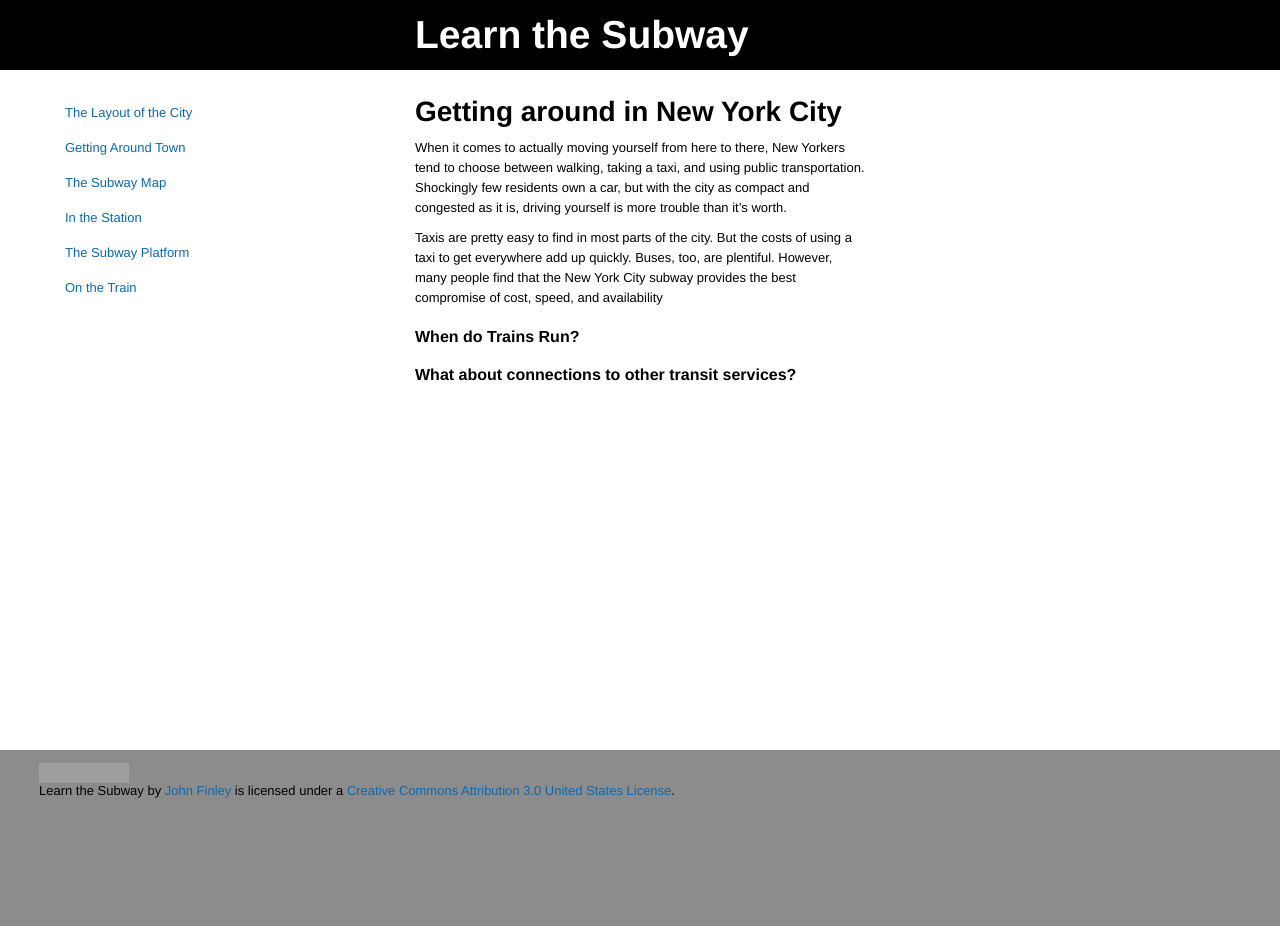
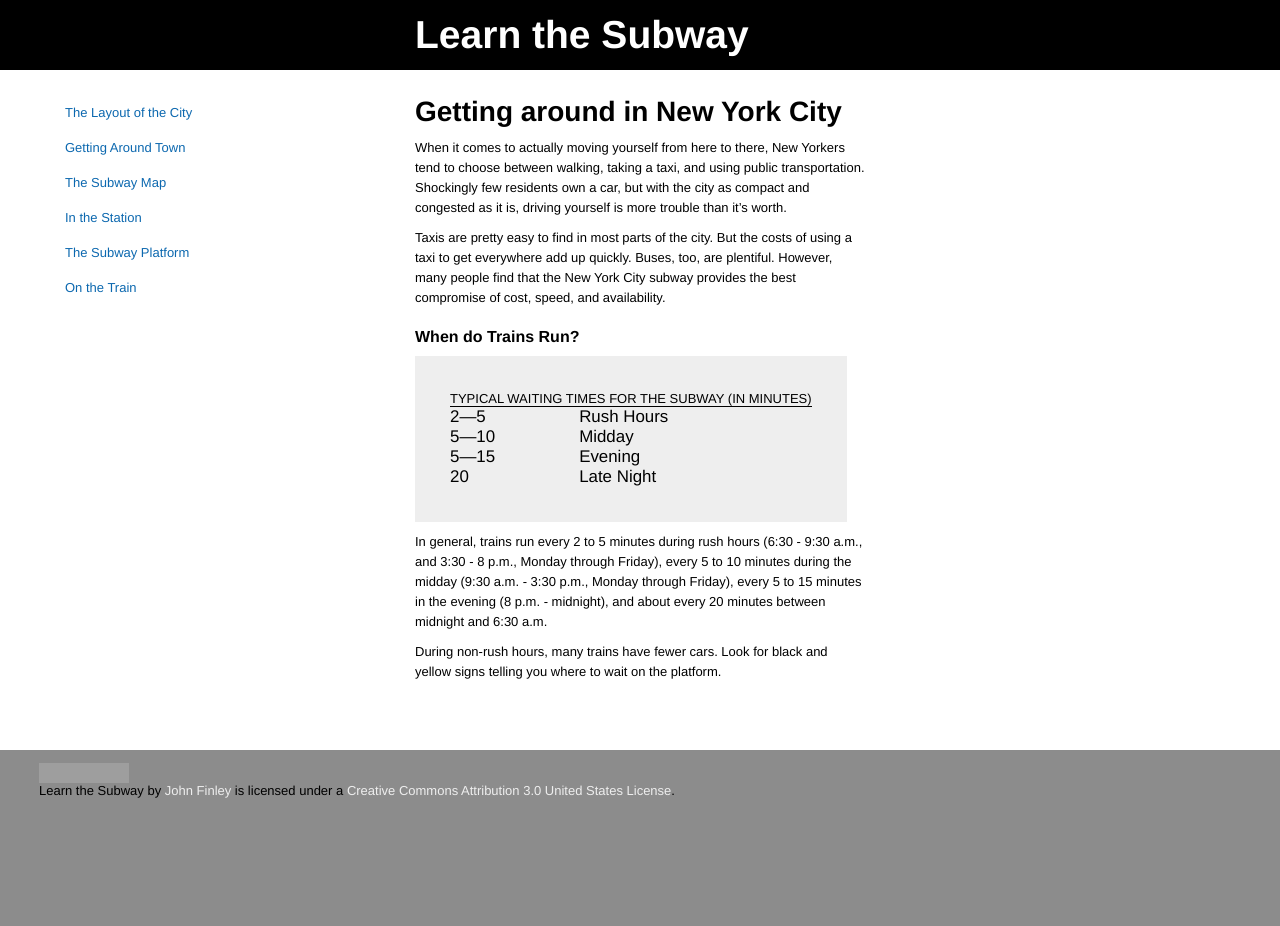
Before and after one commit to jpfinley/learn_the_subway, a Jekyll site: the page built from _posts/2009-12-01-getting-around.md, in a window 1280 px wide. Built offline with Jekyll 4.4.1, drawn with Linux system fonts in a browser that asks for light colours; grey boxes are pictures that could not be loaded.

Commit message:
mroe text

```diff
--- a/_posts/2009-12-01-getting-around.md
+++ b/_posts/2009-12-01-getting-around.md
@@ -3,12 +3,43 @@ layout: index
 title: Getting Around Town
 ---
 
+<style type="text/css" media="screen">
+  table { background-color: #EEEEEE; border: 35px solid #EEEEEE; }
+  #table-title { text-transform: uppercase; border-bottom: 1.5px solid black; }
+  .minute { font-size: 130%; }
+  .time-of-day { font-size: 130%; }
+</style>
+
 # Getting around in New York City
 
 When it comes to actually moving yourself from here to there, New Yorkers tend to choose between walking, taking a taxi, and using public transportation. Shockingly few residents own a car, but with the city as compact and congested as it is, driving yourself is more trouble than it's worth.
 
-Taxis are pretty easy to find in most parts of the city. But the costs of using a taxi to get everywhere add up quickly. Buses, too, are plentiful. However, many people find that the New York City subway provides the best compromise of cost, speed, and availability
+Taxis are pretty easy to find in most parts of the city. But the costs of using a taxi to get everywhere add up quickly. Buses, too, are plentiful. However, many people find that the New York City subway provides the best compromise of cost, speed, and availability.
 
 ## When do Trains Run?
 
-## What about connections to other transit services?
+<table>
+  <tr>
+    <td id="table-title" colspan="2">Typical Waiting Times for the Subway (in minutes)</td>
+  </tr>
+  <tr>
+    <td class="minute">2—5</td>
+    <td class="time-of-day">Rush Hours</td>
+  </tr>
+  <tr>
+    <td class="minute">5—10</td>
+    <td class="time-of-day">Midday</td>
+  </tr>
+  <tr>
+    <td class="minute">5—15</td>
+    <td class="time-of-day">Evening</td>
+  </tr>
+  <tr>
+    <td class="minute">20</td>
+    <td class="time-of-day">Late Night</td>
+  </tr>
+</table>
+
+In general, trains run every 2 to 5 minutes during rush hours (6:30 - 9:30 a.m., and 3:30 - 8 p.m., Monday through Friday), every 5 to 10 minutes during the midday (9:30 a.m. - 3:30 p.m., Monday through Friday), every 5 to 15 minutes in the evening (8 p.m. - midnight), and about every 20 minutes between midnight and 6:30 a.m.
+
+During non-rush hours, many trains have fewer cars. Look for black and yellow signs telling you where to wait on the platform.
--- a/index.css
+++ b/index.css
@@ -67,6 +67,7 @@ body {
   #content ul { padding-left: 20px; }
   #content li { font-size: 13px; list-style-type: circle; }
 
+#footer a { color: #EEEEEE; }
 /* Clearfix
 /****************************/
 .clearfix:after {
```
Also changed, not shown: _posts/2008-11-12-on-train.md (+16 -1 lines), _posts/2008-12-02-platform.md (+10 -0 lines).
